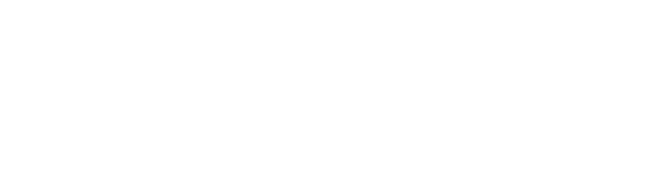
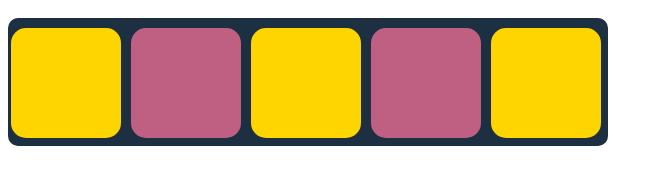
Before and after one commit to TASANMAN/Display, a plain HTML site: page index.html in a window 1280 px wide. Shown: the whole page, without its empty margins (0-663 px from the left). Drawn offline with Linux system fonts and the light colour scheme.

Commit message:
Primer tablero

```diff
--- a/index.html
+++ b/index.html
@@ -6,5 +6,13 @@
     <link rel="stylesheet" href="./style.css" />
     <title>DISPLAY</title>
   </head>
-  <body></body>
+  <body>
+    <div class="tablero">
+      <div class="cuadro" style="background-color: #ffd500"></div>
+      <div class="cuadro" style="background-color: #bf6083"></div>
+      <div class="cuadro" style="background-color: #ffd500"></div>
+      <div class="cuadro" style="background-color: #bf6083"></div>
+      <div class="cuadro" style="background-color: #ffd500"></div>
+    </div>
+  </body>
 </html>
--- a/style.css
+++ b/style.css
@@ -0,0 +1,20 @@
+.tablero {
+  display: inline-block;
+  height: 128px;
+  width: 600px;
+  border-radius: 10px;
+  background-color: #1c3041;
+  margin-top: 10px;
+  margin-bottom: 20px;
+}
+
+.cuadro {
+  display: inline-block;
+  width: 110px;
+  height: 110px;
+  margin-left: 3px;
+  margin-right: 3px;
+  margin-top: 10px;
+  margin-bottom: 10px;
+  border-radius: 15px;
+}
```
